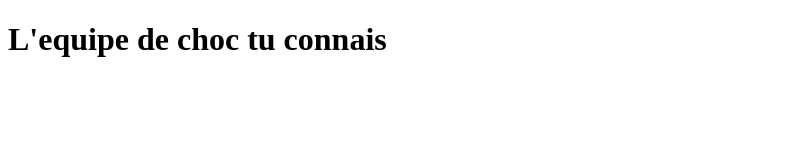
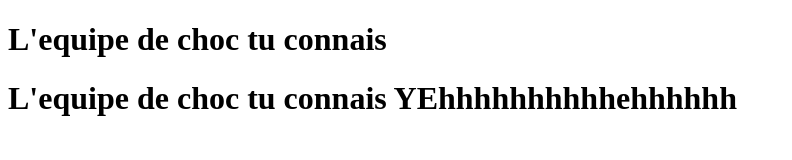
Before and after one commit to Duorly/tp-groupe-bts, a plain HTML site: page index.html in a window 1280 px wide. Shown: the whole page, without its empty margins (0-792 px from the left). Drawn offline with Linux system fonts and the light colour scheme.

Commit message:
Ajout du profil A

```diff
--- a/index.html
+++ b/index.html
@@ -8,6 +8,7 @@
 <body>
 
 	<h1>L'equipe de choc tu connais</h1>
+	<h1>L'equipe de choc tu connais YEhhhhhhhhhhehhhhhh</h1>
 
 
 </body>
```
